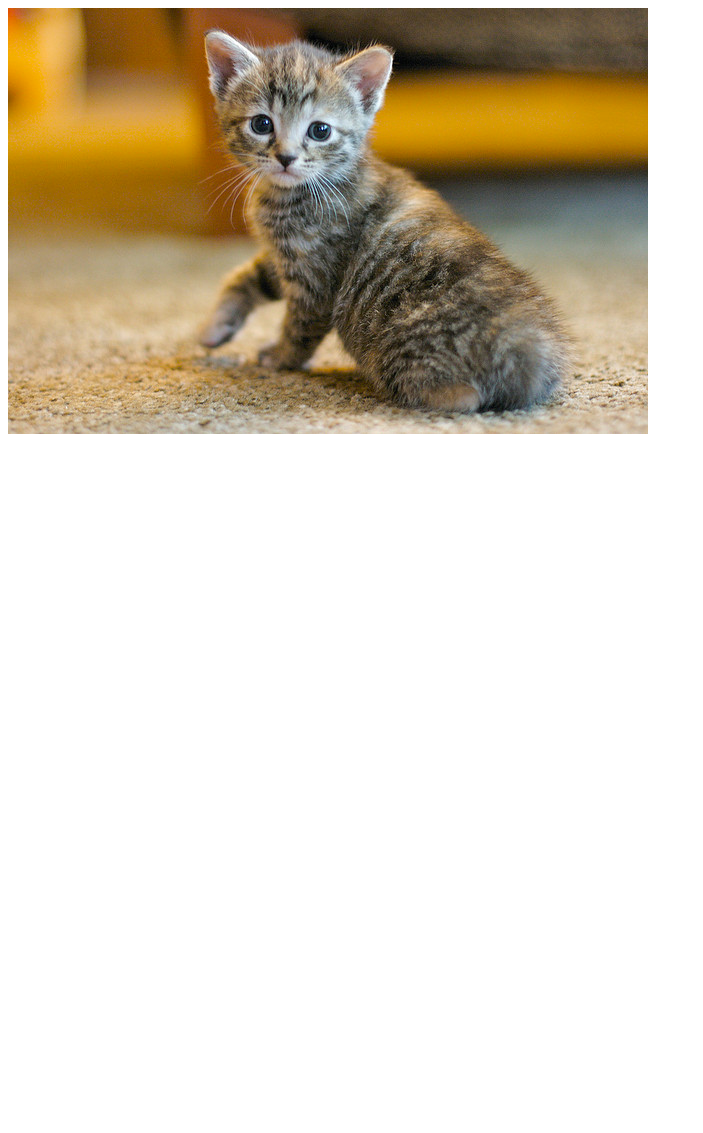
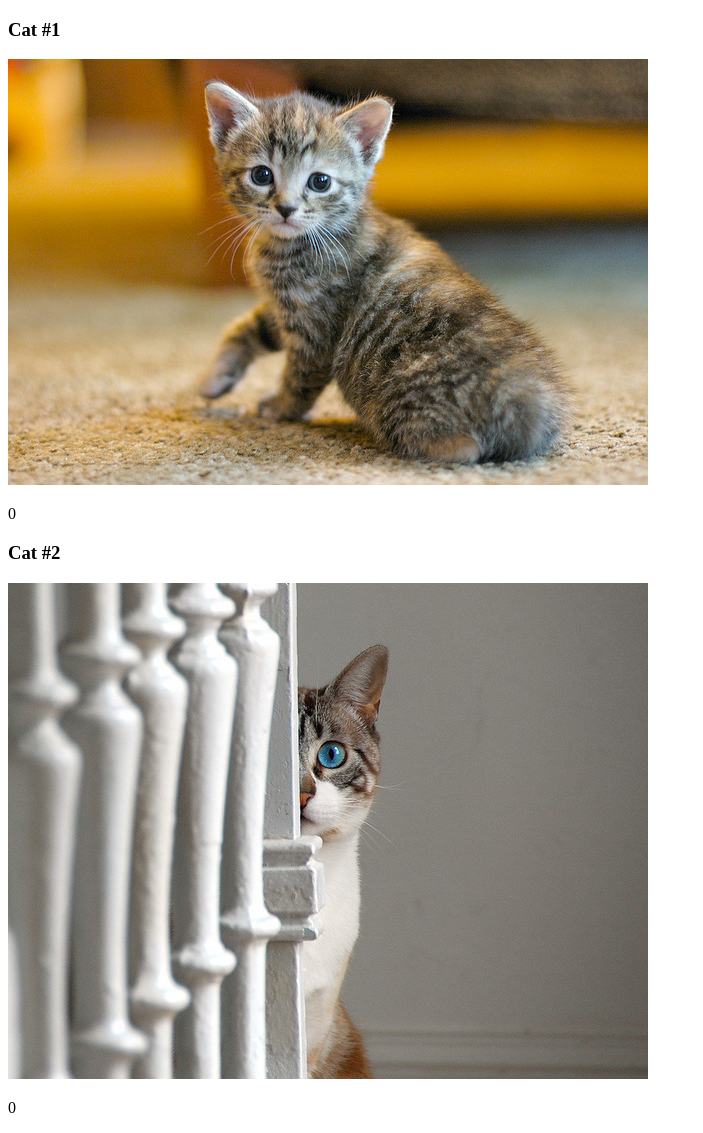
Before and after one commit to alisktl2/JavaScript-Design-Patterns, a plain HTML site: page 1. Changing Expectations/Cat Clicker/index.html in a window 1280 px wide. Shown: the whole page, without its empty margins (0-703 px from the left). Before the commit the page ends 800 px from the top, so only its background shows below. Drawn offline with Linux system fonts and the light colour scheme.

Commit message:
1. Changing expectations: Cat Clicker, two cats

```diff
--- a/1. Changing Expectations/Cat Clicker/index.html
+++ b/1. Changing Expectations/Cat Clicker/index.html
@@ -8,7 +8,16 @@
     <script type="text/javascript" src="js/main.js"></script>
   </head>
   <body>
-  	<img id="cat" src="img/cat.jpg"/>
-  	<p id="counter"></p>
+    <div>
+      <h3>Cat #1</h3>
+  	  <img id="cat" src="img/cat.jpg"/>
+  	  <p id="counter">0</p>
+    </div>
+
+    <div>
+      <h3>Cat #2</h3>
+      <img id="cat2" src="img/cat2.jpg"/>
+      <p id="counter2">0</p>
+    </div>
   </body>
 </html>
--- a/1. Changing Expectations/Cat Clicker/js/main.js
+++ b/1. Changing Expectations/Cat Clicker/js/main.js
@@ -1,11 +1,17 @@
 var clicks = 0;
+var clicks2 = 0;
 
 $(function() {
 	var $catClickCounter = $('#counter');
+	var $catClickCounter2 = $('#counter2');
 
 	$('#cat').click(function(e) {
 		clicks++;
-		console.log(clicks);
 		$catClickCounter.text(clicks);
 	});
+
+	$('#cat2').click(function(e) {
+		clicks2++;
+		$catClickCounter2.text(clicks2);
+	});
 });
```
Also changed, not shown: 1. Changing Expectations/Cat Clicker/img/cat2.jpg (added).
